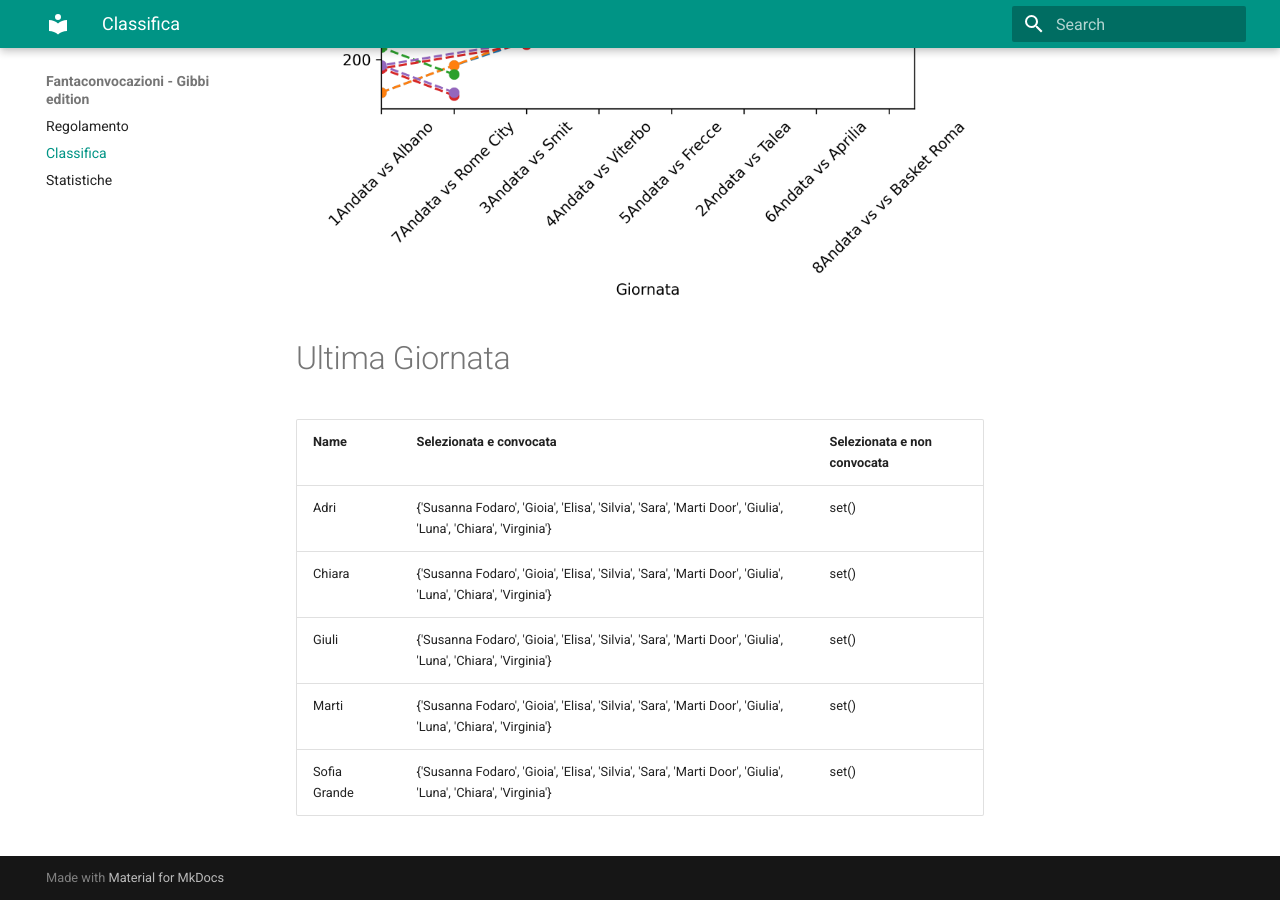
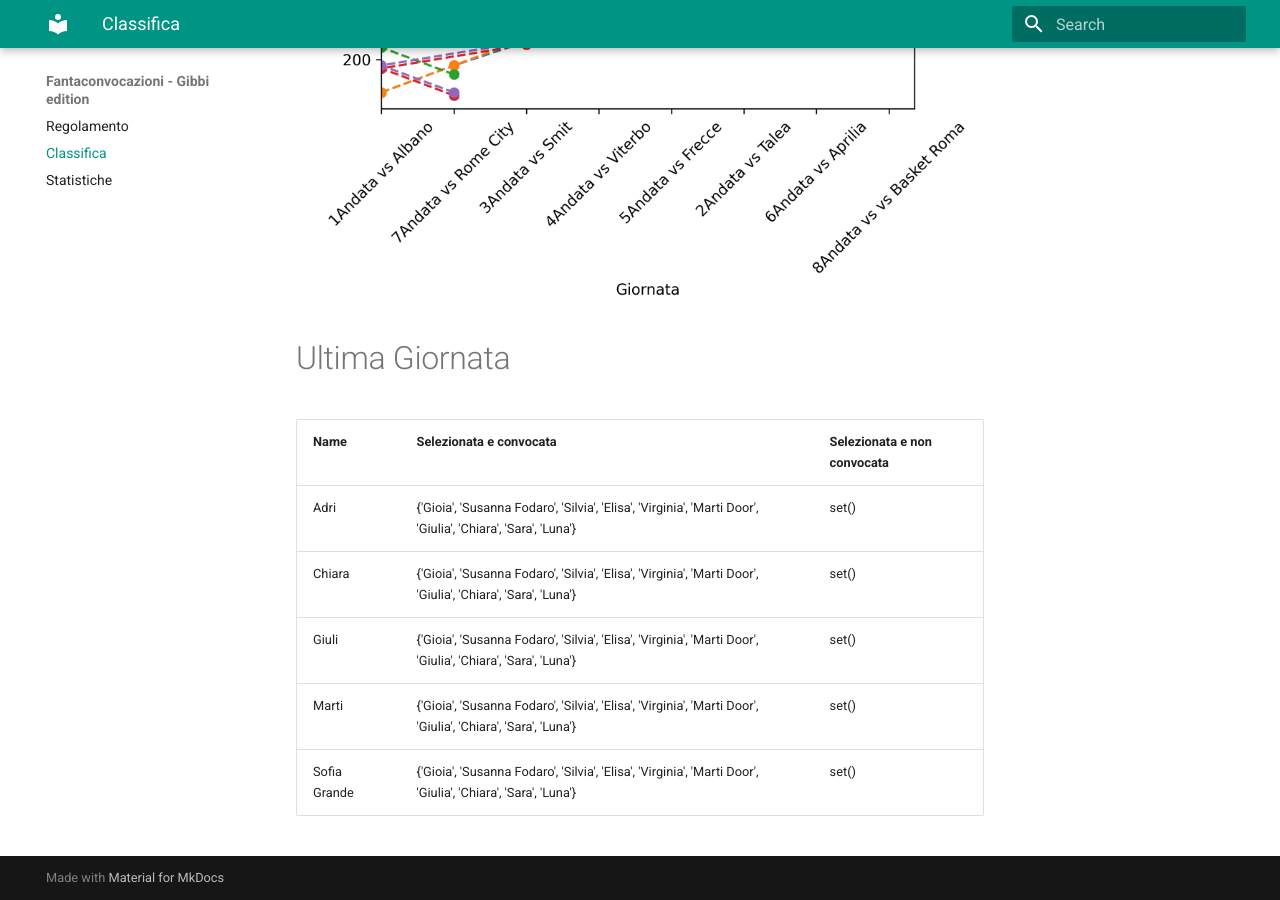
Before and after one commit to martinig94/fantagibbi, an MkDocs documentation site: the page built from docs/Classifica.md, in a window 1280 px wide and 900 px high, scrolled down 810 px. Built offline with MkDocs 1.6.1 and Material for MkDocs 9.7.7, drawn with Linux system fonts in a browser that asks for light colours.

Commit message:
Auto-update from main.py

```diff
--- a/docs/Classifica.md
+++ b/docs/Classifica.md
@@ -18,9 +18,9 @@
 <!-- START_TABLE CORRECT -->
 | Name         | Selezionata e convocata                                                                                      | Selezionata e non convocata   |
 |:-------------|:-------------------------------------------------------------------------------------------------------------|:------------------------------|
-| Adri         | {'Susanna Fodaro', 'Gioia', 'Elisa', 'Silvia', 'Sara', 'Marti Door', 'Giulia', 'Luna', 'Chiara', 'Virginia'} | set()                         |
-| Chiara       | {'Susanna Fodaro', 'Gioia', 'Elisa', 'Silvia', 'Sara', 'Marti Door', 'Giulia', 'Luna', 'Chiara', 'Virginia'} | set()                         |
-| Giuli        | {'Susanna Fodaro', 'Gioia', 'Elisa', 'Silvia', 'Sara', 'Marti Door', 'Giulia', 'Luna', 'Chiara', 'Virginia'} | set()                         |
-| Marti        | {'Susanna Fodaro', 'Gioia', 'Elisa', 'Silvia', 'Sara', 'Marti Door', 'Giulia', 'Luna', 'Chiara', 'Virginia'} | set()                         |
-| Sofia Grande | {'Susanna Fodaro', 'Gioia', 'Elisa', 'Silvia', 'Sara', 'Marti Door', 'Giulia', 'Luna', 'Chiara', 'Virginia'} | set()                         |
+| Adri         | {'Gioia', 'Susanna Fodaro', 'Silvia', 'Elisa', 'Virginia', 'Marti Door', 'Giulia', 'Chiara', 'Sara', 'Luna'} | set()                         |
+| Chiara       | {'Gioia', 'Susanna Fodaro', 'Silvia', 'Elisa', 'Virginia', 'Marti Door', 'Giulia', 'Chiara', 'Sara', 'Luna'} | set()                         |
+| Giuli        | {'Gioia', 'Susanna Fodaro', 'Silvia', 'Elisa', 'Virginia', 'Marti Door', 'Giulia', 'Chiara', 'Sara', 'Luna'} | set()                         |
+| Marti        | {'Gioia', 'Susanna Fodaro', 'Silvia', 'Elisa', 'Virginia', 'Marti Door', 'Giulia', 'Chiara', 'Sara', 'Luna'} | set()                         |
+| Sofia Grande | {'Gioia', 'Susanna Fodaro', 'Silvia', 'Elisa', 'Virginia', 'Marti Door', 'Giulia', 'Chiara', 'Sara', 'Luna'} | set()                         |
 <!-- END_TABLE CORRECT -->
```
